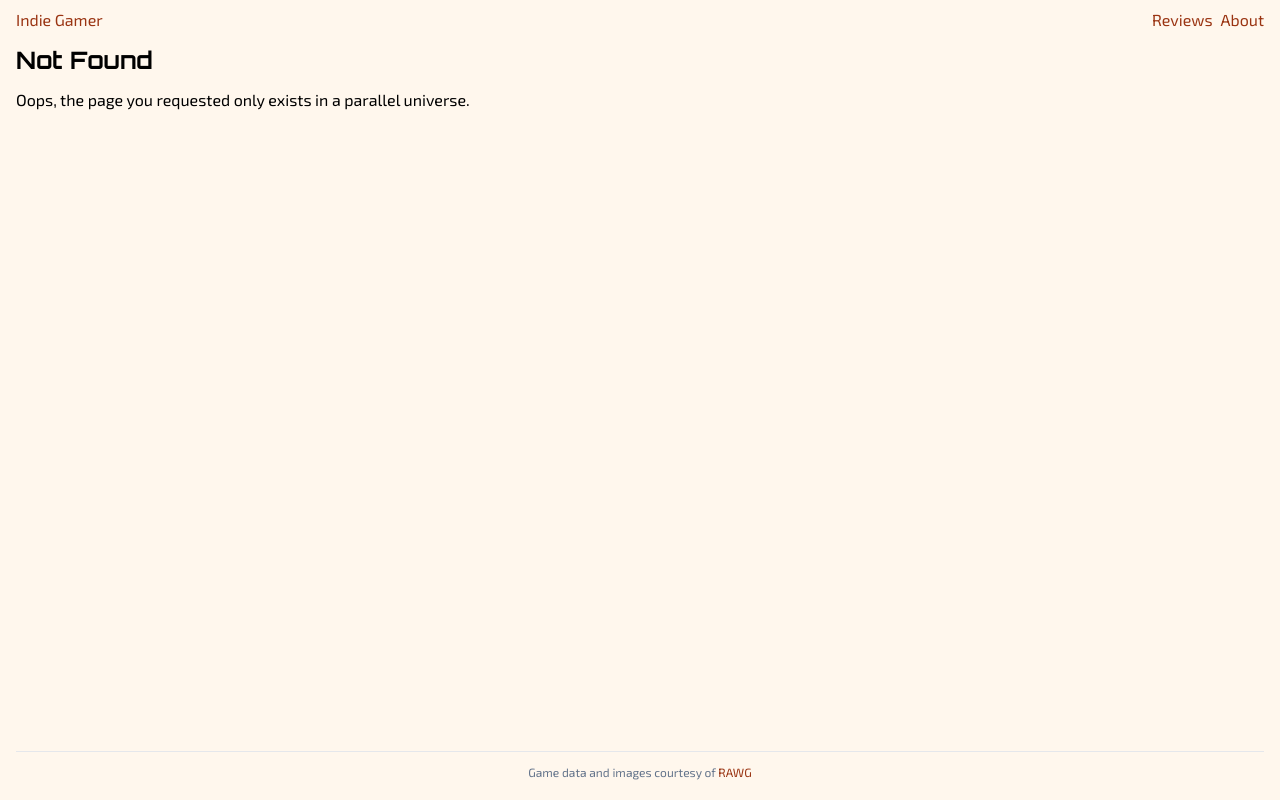
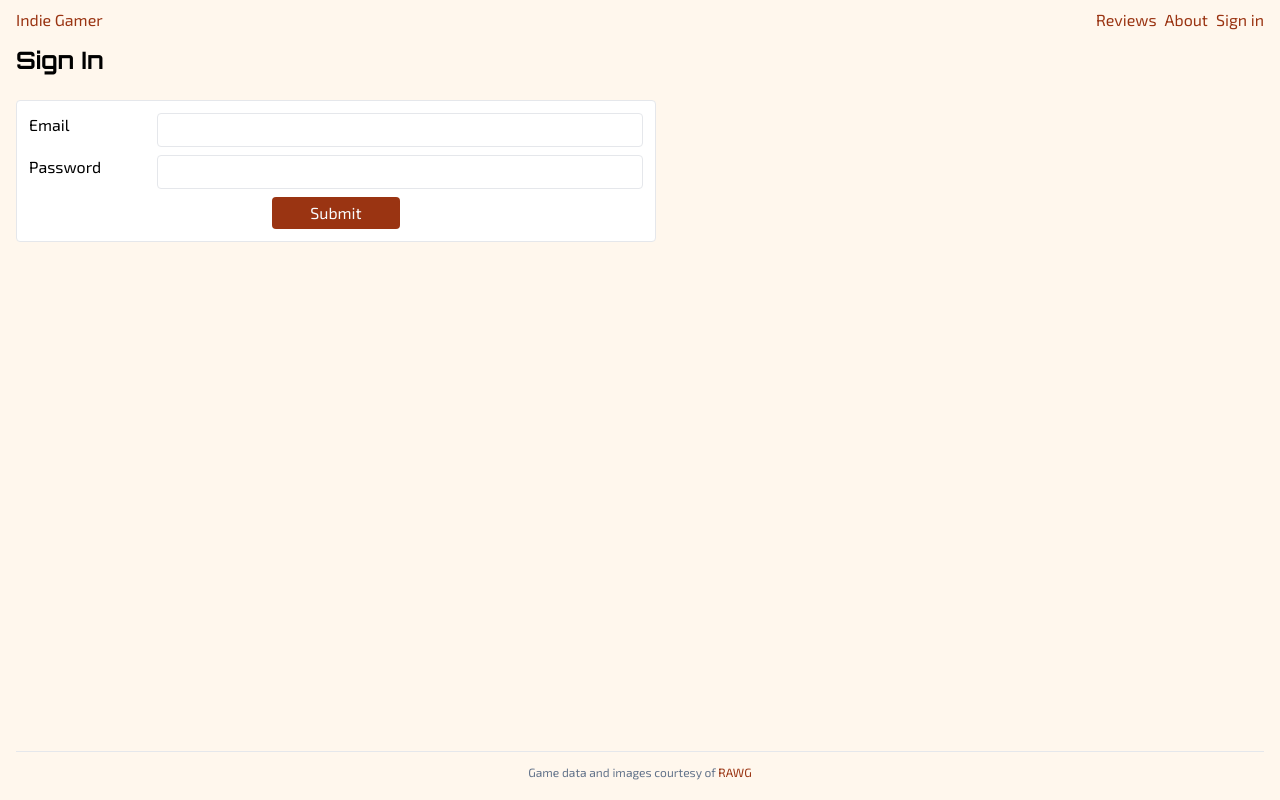
Before and after one commit to Frontend-direction/nextjs-strapi, a Next.js app: page /sign-in in a window 1280 px wide. Before the commit this address had no page. Built offline with nearby package versions, Linux system fonts and the light colour scheme; no server answers.

Commit message:
added authetication
Signed-off-by: Volodymyr Pankiv <vpanki@softserveinc.com>

```diff
--- /dev/null
+++ b/app/sign-in/actions.ts
@@ -0,0 +1,32 @@
+"use server";
+
+import type { ActionError } from "@/lib/actions";
+import { setSessionCookie } from "@/lib/auth";
+import { redirect } from "next/navigation";
+
+export interface AuthenticatedUser {
+  email: string;
+  [propName: string]: unknown;
+}
+
+export async function signInAction(
+  formData: FormData
+): Promise<undefined | ActionError> {
+  const email = formData.get("email") as string;
+  const password = formData.get("password") as string;
+  const user = authenticate(email, password);
+  if (!user) {
+    return { isError: true, message: "Invalid credentials" };
+  }
+  await setSessionCookie(user);
+  redirect("/");
+}
+
+function authenticate(
+  email: string,
+  password: string
+): AuthenticatedUser | undefined {
+  if (email.endsWith("@example.com") && password === "test") {
+    return { email };
+  }
+}
--- /dev/null
+++ b/app/sign-in/page.tsx
@@ -0,0 +1,16 @@
+import type { Metadata } from "next";
+import Heading from "@/components/Heading";
+import SignInForm from "@/components/SignInForm";
+
+export const metadata: Metadata = {
+  title: "Sign In",
+};
+
+export default function SignInPage() {
+  return (
+    <>
+      <Heading>Sign In</Heading>
+      <SignInForm />
+    </>
+  );
+}
--- a/components/NavBar.tsx
+++ b/components/NavBar.tsx
@@ -1,6 +1,9 @@
 import NavLink from "./NavLink";
+import { getUserFromSession } from "@/lib/auth";
+import SignOutButton from "./SignOutButton";
 
-export default function NavBar() {
+export default async function NavBar() {
+  const user = await getUserFromSession();
   return (
     <nav>
       <ul className="flex gap-2">
@@ -15,6 +18,13 @@ export default function NavBar() {
             About
           </NavLink>
         </li>
+        {user ? (
+          <SignOutButton />
+        ) : (
+          <li>
+            <NavLink href="/sign-in">Sign in</NavLink>
+          </li>
+        )}
       </ul>
     </nav>
   );
--- /dev/null
+++ b/components/SignInForm.tsx
@@ -0,0 +1,51 @@
+"use client";
+
+import { signInAction } from "@/app/sign-in/actions";
+import { useFormState } from "@/lib/hook";
+
+export default function SignInForm() {
+  const [state, handleSubmit] = useFormState(signInAction);
+
+  return (
+    <form
+      onSubmit={handleSubmit}
+      className="border bg-white flex flex-col gap-2
+                 max-w-screen-sm mt-3 px-3 py-3 rounded"
+    >
+      <div className="flex">
+        <label htmlFor="emailField" className="shrink-0 w-32">
+          Email
+        </label>
+        <input
+          id="emailField"
+          name="email"
+          type="email"
+          className="border px-2 py-1 rounded w-full"
+        />
+      </div>
+      <div className="flex">
+        <label htmlFor="passwordField" className="shrink-0 w-32">
+          Password
+        </label>
+        <input
+          id="passwordField"
+          name="password"
+          type="password"
+          className="border px-2 py-1 rounded w-full"
+        />
+      </div>
+      {Boolean(state.error) && (
+        <p className="text-red-700">{state.error.message}</p>
+      )}
+      <button
+        type="submit"
+        disabled={state.loading}
+        className="bg-orange-800 rounded px-2 py-1 self-center
+                   text-slate-50 w-32 hover:bg-orange-700
+                   disabled:bg-slate-500 disabled:cursor-not-allowed"
+      >
+        Submit
+      </button>
+    </form>
+  );
+}
--- /dev/null
+++ b/components/SignOutButton.tsx
@@ -0,0 +1,16 @@
+import { deleteSessionCookie } from "@/lib/auth";
+
+export default function SignOutButton() {
+  async function action() {
+    "use server";
+    deleteSessionCookie();
+  }
+
+  return (
+    <form action={action}>
+      <button type="submit" className="text-orange-800 hover:underline">
+        Sign out
+      </button>
+    </form>
+  );
+}
--- /dev/null
+++ b/lib/auth.ts
@@ -0,0 +1,44 @@
+import { SignJWT, jwtVerify } from "jose";
+import { cookies } from "next/headers";
+
+const JWT_COOKIE = "sessionToken";
+const JWT_SECRET = new TextEncoder().encode(process.env.JWT_SECRET);
+const JWT_DURATION = 14 * 24 * 60 * 60 * 1000; // 2 weeks
+
+export type AuthenticatedUser = {
+  email: string;
+};
+
+export function deleteSessionCookie() {
+  cookies().delete(JWT_COOKIE);
+}
+
+export async function getUserFromSession(): Promise<
+  AuthenticatedUser | undefined
+> {
+  const sessionToken = cookies().get(JWT_COOKIE)?.value;
+  if (sessionToken) {
+    try {
+      const { payload } = await jwtVerify<AuthenticatedUser>(
+        sessionToken,
+        JWT_SECRET
+      );
+      return payload;
+    } catch (error) {
+      console.warn("Invalid JWT", error);
+    }
+  }
+}
+
+export async function setSessionCookie(user: AuthenticatedUser) {
+  const expirationTime = new Date(Date.now() + JWT_DURATION);
+  const sessionToken = await new SignJWT(user)
+    .setProtectedHeader({ alg: "HS256" })
+    .setExpirationTime(expirationTime)
+    .sign(JWT_SECRET);
+  cookies().set(JWT_COOKIE, sessionToken, {
+    expires: expirationTime,
+    httpOnly: true,
+    sameSite: "lax",
+  });
+}
--- a/package.json
+++ b/package.json
@@ -18,6 +18,7 @@
     "eslint": "^8.52.0",
     "eslint-config-next": "^14.0.0",
     "gray-matter": "^4.0.3",
+    "jose": "^5.4.1",
     "marked": "^12.0.2",
     "next": "^14.2.3",
     "qs": "^6.12.1",
```
Also changed, not shown: 1 other file (tests, documents, lock files or other folders).
